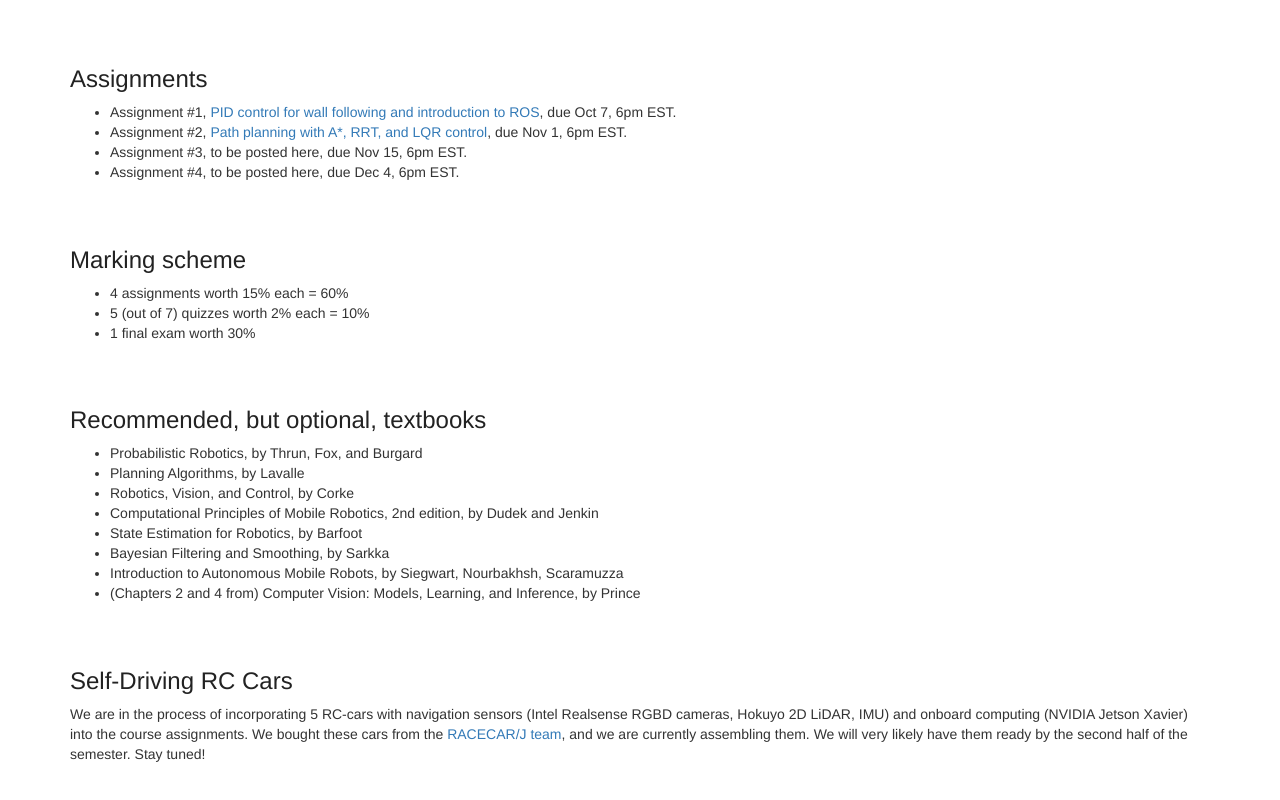
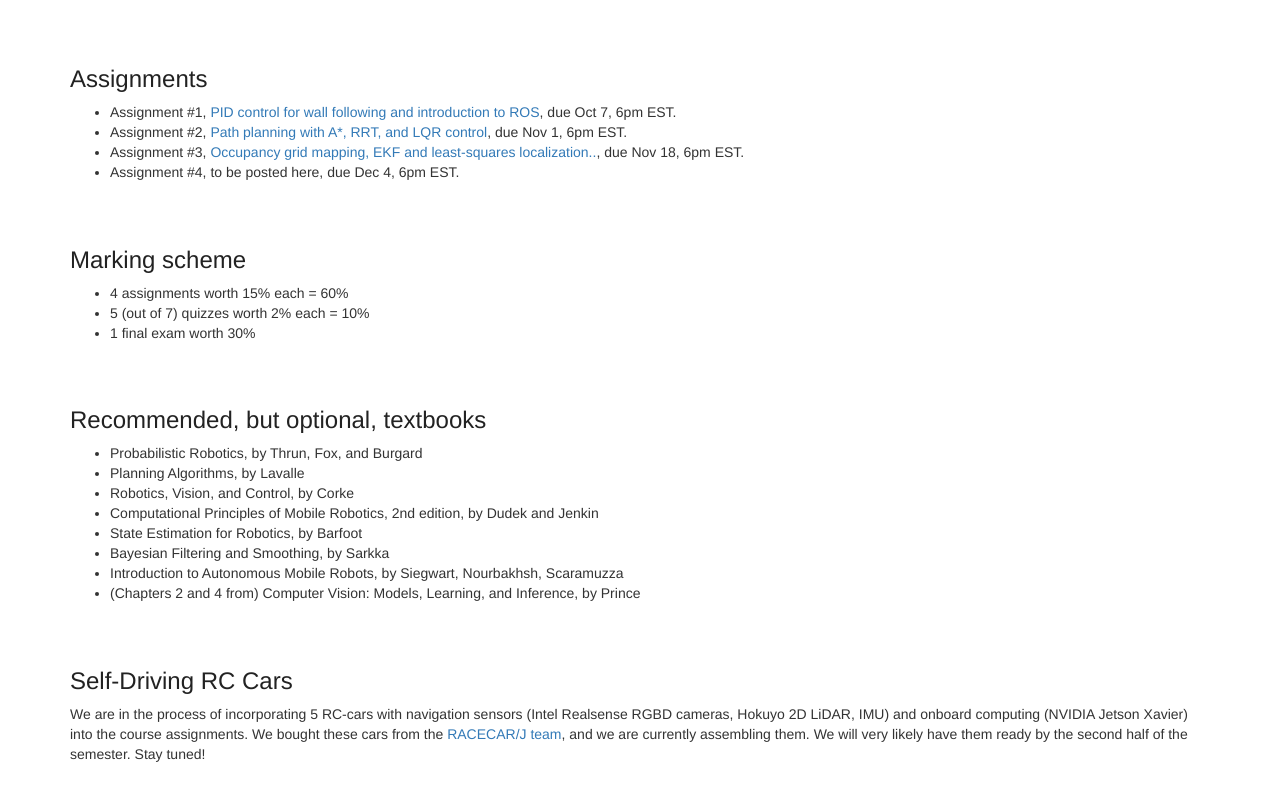
Before and after one commit to florianshkurti/csc477_fall19, a plain HTML site: page website/index.html in a window 1280 px wide. Shown: the part 3155-3955 px from the top of the page. Drawn offline with nearby package versions, Linux system fonts and the light colour scheme.

Commit message:
Added A3 to website

```diff
--- a/website/index.html
+++ b/website/index.html
@@ -422,7 +422,7 @@
         <ul>
           <li>Assignment #1, <a href="https://github.com/florianshkurti/csc477_fall19/blob/master/wall_following_assignment/CSC477_Assignment_1.pdf">PID control for wall following and introduction to ROS</a>, due Oct 7, 6pm EST.
           <li>Assignment #2, <a href="https://github.com/florianshkurti/csc477_fall19/blob/master/path_planning_and_control_assignment/description/CSC477_Assignment_2.pdf">Path planning with A*, RRT, and LQR control</a>, due Nov 1, 6pm EST.
-          <li>Assignment #3, to be posted here, due Nov 15, 6pm EST.
+          <li>Assignment #3, <a href="https://github.com/florianshkurti/csc477_fall19/blob/master/estimation_assignment/latex/CSC477_Assignment_3.pdf">Occupancy grid mapping, EKF and least-squares localization..</a>, due Nov 18, 6pm EST.
           <li>Assignment #4, to be posted here, due Dec 4, 6pm EST.
         </ul>
         </div>
```
